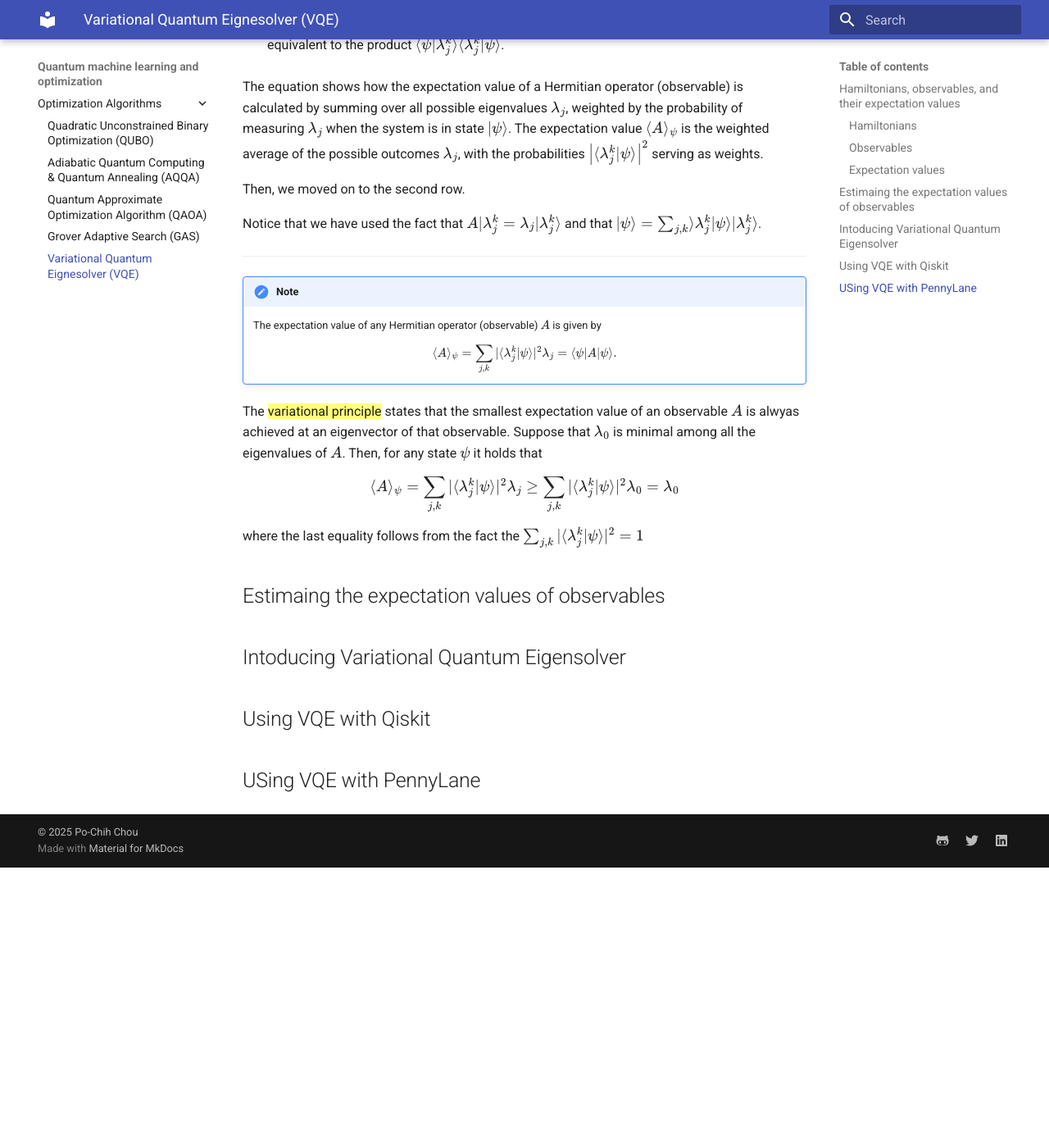
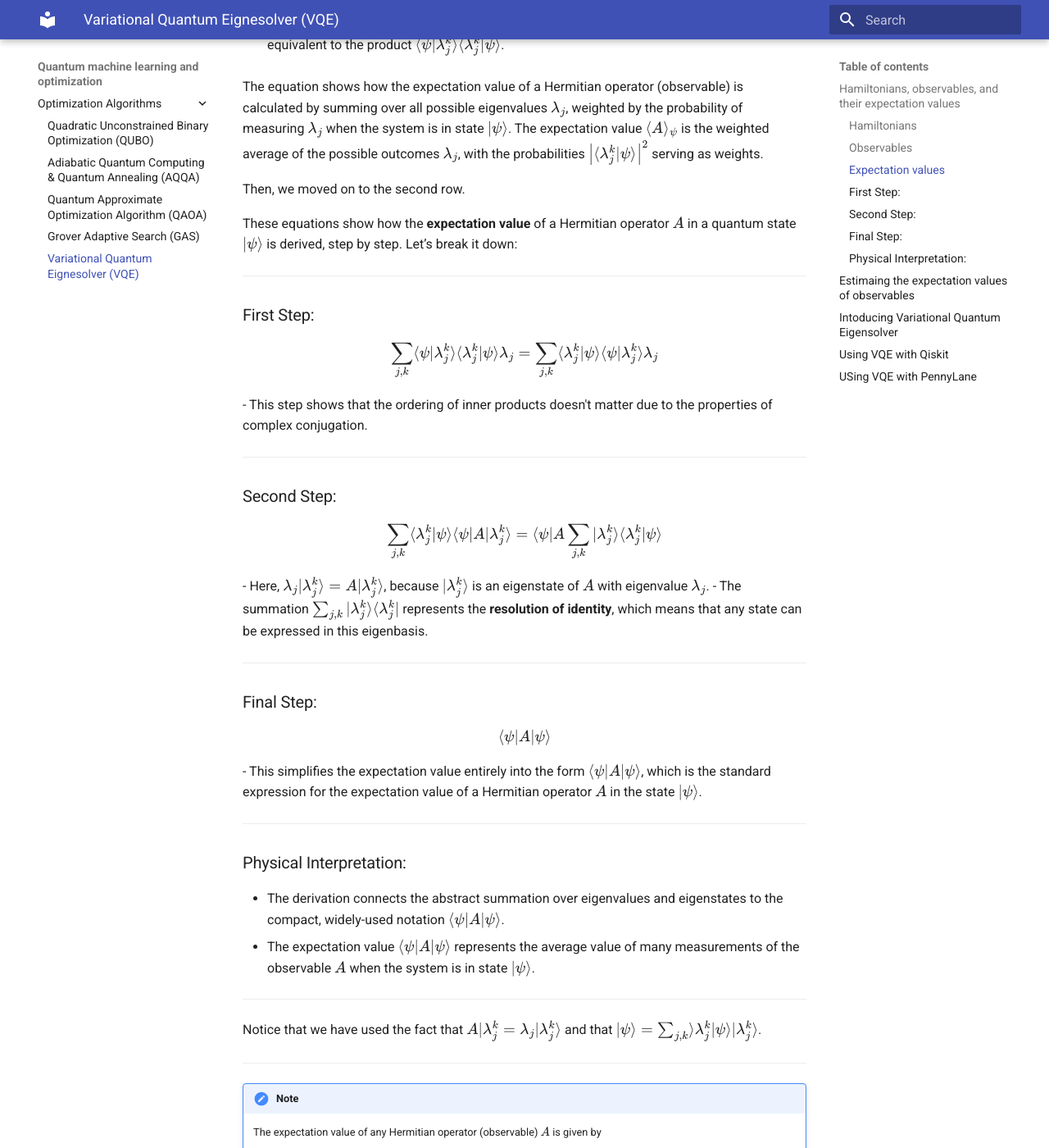
Before and after one commit to pcchouCR97/Understanding-Cryptography-by-Christof-Paar, an MkDocs documentation site: the page built from docs/QuantumOpt/VQE.md, in a window 1280 px wide and 1400 px high, scrolled down 4281 px. Shown: the whole window at 82% size. Built offline with MkDocs 1.6.1 and Material for MkDocs 9.7.7, drawn with Linux system fonts in a browser that asks for light colours; formulas are drawn with MathJax 3; before the commit the page ends 5339 px from its top, so only the background shows below that; some of the changed text lies outside the part shown.

Commit message:
20250108_03

```diff
--- a/docs/QuantumOpt/VQE.md
+++ b/docs/QuantumOpt/VQE.md
@@ -176,7 +176,42 @@ The equation shows how the expectation value of a Hermitian operator (observable
 
 Then, we moved on to the second row.
 
+These equations show how the **expectation value** of a Hermitian operator $A$ in a quantum state $|\psi\rangle$ is derived, step by step. Let’s break it down:
 
+---
+
+### First Step:
+$$
+\sum_{j,k} \langle \psi | \lambda_j^k \rangle \langle \lambda_j^k | \psi \rangle \lambda_j
+= \sum_{j,k} \langle \lambda_j^k | \psi \rangle \langle \psi | \lambda_j^k \rangle \lambda_j
+$$
+- This step shows that the ordering of inner products doesn't matter due to the properties of complex conjugation.
+
+---
+
+### Second Step:
+$$
+\sum_{j,k} \langle \lambda_j^k | \psi \rangle \langle \psi | A | \lambda_j^k \rangle
+= \langle \psi | A \sum_{j,k} | \lambda_j^k \rangle \langle \lambda_j^k | \psi \rangle
+$$
+- Here, $\lambda_j | \lambda_j^k \rangle = A | \lambda_j^k \rangle$, because $| \lambda_j^k \rangle$ is an eigenstate of $A$ with eigenvalue $\lambda_j$.
+- The summation $\sum_{j,k} | \lambda_j^k \rangle \langle \lambda_j^k |$ represents the **resolution of identity**, which means that any state can be expressed in this eigenbasis.
+
+---
+
+### Final Step:
+$$
+\langle \psi | A | \psi \rangle
+$$
+- This simplifies the expectation value entirely into the form $\langle \psi | A | \psi \rangle$, which is the standard expression for the expectation value of a Hermitian operator $A$ in the state $|\psi\rangle$.
+
+---
+
+### Physical Interpretation:
+- The derivation connects the abstract summation over eigenvalues and eigenstates to the compact, widely-used notation $\langle \psi | A | \psi \rangle$.
+- The expectation value $\langle \psi | A | \psi \rangle$ represents the average value of many measurements of the observable $A$ when the system is in state $|\psi\rangle$.
+
+---
 
 Notice that we have used the fact that $A|\lambda_{j}^{k} = \lambda_{j}|\lambda_{j}^{k} \rangle$ and that $|\psi \rangle = \sum_{j,k} \rangle \lambda_{j}^{k} | \psi \rangle | \lambda_{j}^{k} \rangle$.
 
@@ -197,7 +232,15 @@ $$
 \langle A\rangle_\psi = \sum_{j,k}|\langle \lambda_{j}^{k} | \psi \rangle |^{2}\lambda_{j} \geq \sum_{j,k}| \langle \lambda_{j}^{k}| \psi \rangle|^2\lambda_{0} = \lambda_{0}
 $$
 
-where the last equality follows from the fact the $\sum_{j,k}| \langle \lambda_{j}^{k}| \psi \rangle|^{2} = 1$
+where the last equality follows from the fact the $\sum_{j,k}| \langle \lambda_{j}^{k}| \psi \rangle|^{2} = 1$, since the sum of the probabilities of all the outcomes must add up to 1.
+
+If we take any eignevector $|\lambda_{0}^{k} \rangle$ associated to $\lambda_{0}$, its expectation value will be
+
+$$
+\langle \lambda_{0}^{k} |A|\lambda_{0}^{k}\rangle = \lambda_{0} \langle \lambda_{0}^{k} | \lambda_{0}^{k} \rangle = \lambda_{0}^{k},
+$$
+
+proving that the minimum expectation value is achieved at and eigenvector of $A$.
 
 ## Estimaing the expectation values of observables
 
```
